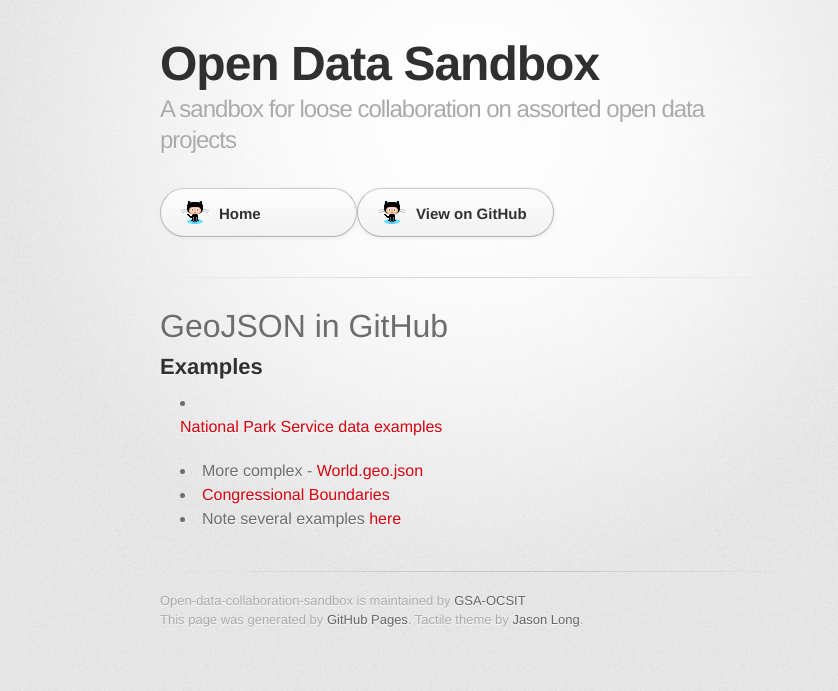
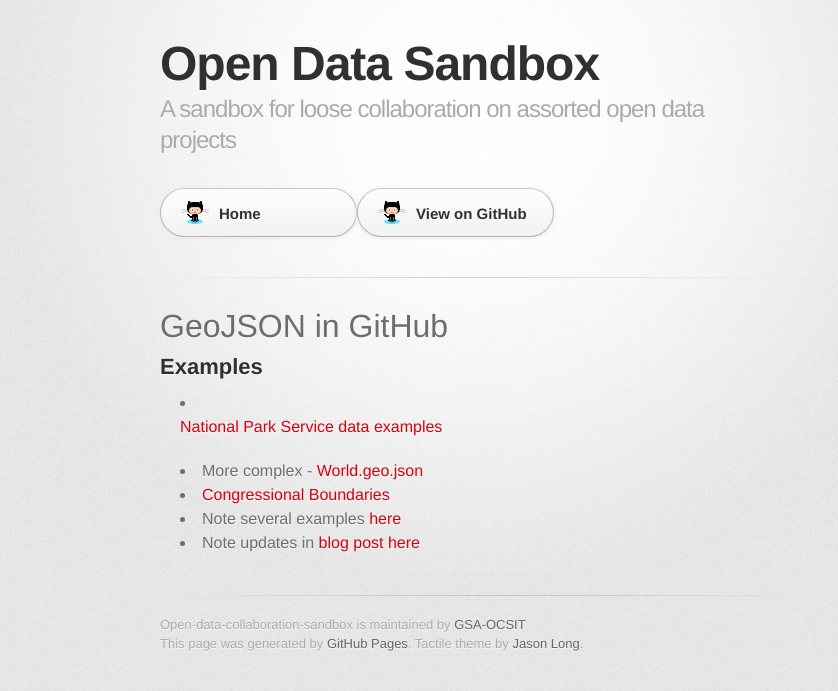
Before and after one commit to GSA/Open-Data-Collaboration-Sandbox, a Jekyll site: the page built from geojson-in-github.md, in a window 1280 px wide. Shown: the top 691 px of the page, without its empty margins (170-1008 px from the left). Built offline with Jekyll 4.4.1, drawn with Linux system fonts in a browser that asks for light colours; some web fonts are replaced.

Commit message:
Update geojson-in-github.md

```diff
--- a/geojson-in-github.md
+++ b/geojson-in-github.md
@@ -16,3 +16,4 @@
 * More complex - [World.geo.json](https://github.com/johan/world.geo.json)
 * [Congressional Boundaries](https://github.com/JeffreyBLewis/congressional-district-boundaries)
 * Note several examples [here](https://github.com/stars/benbalter)
+* Note updates in [blog post here](https://help.github.com/articles/mapping-geojson-files-on-github)
```
